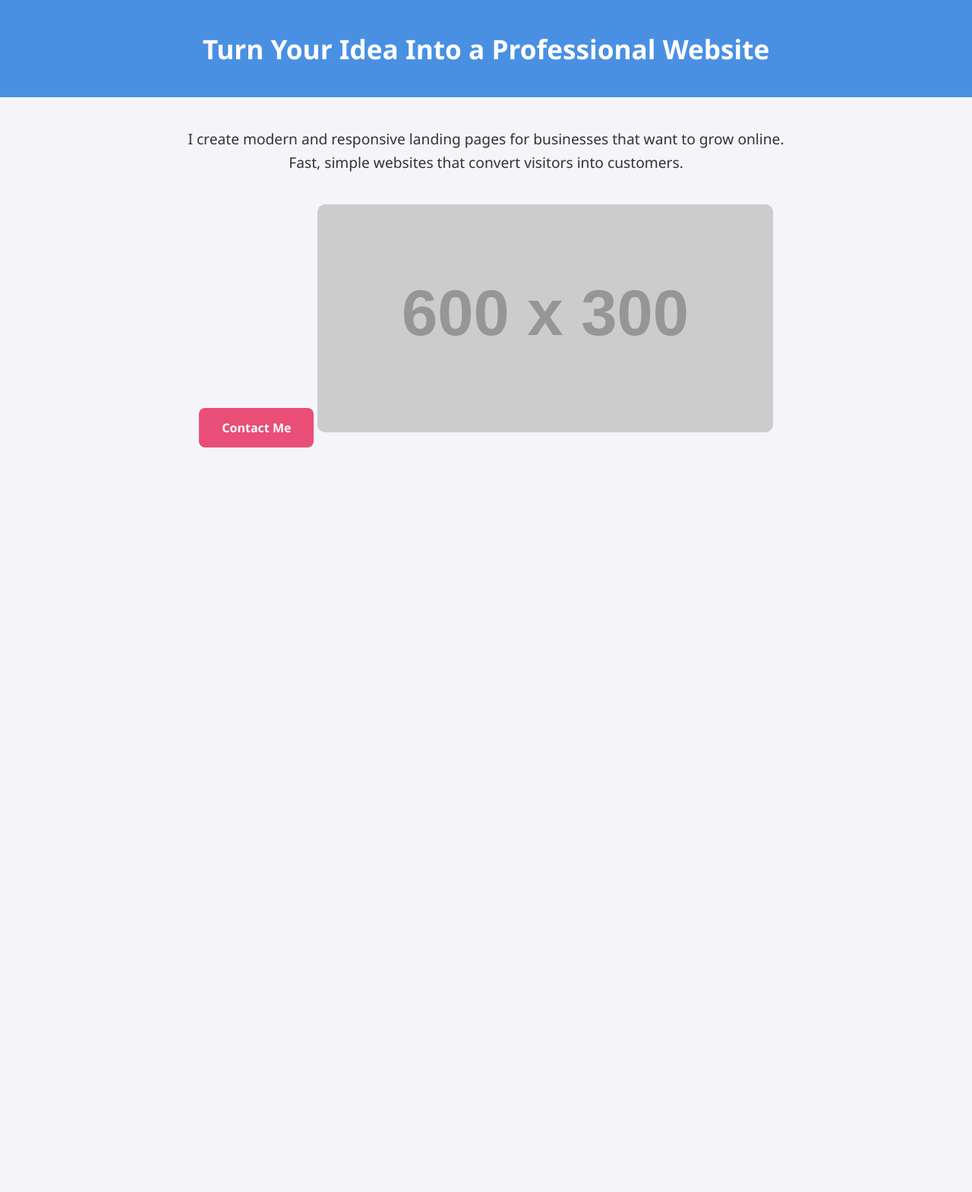
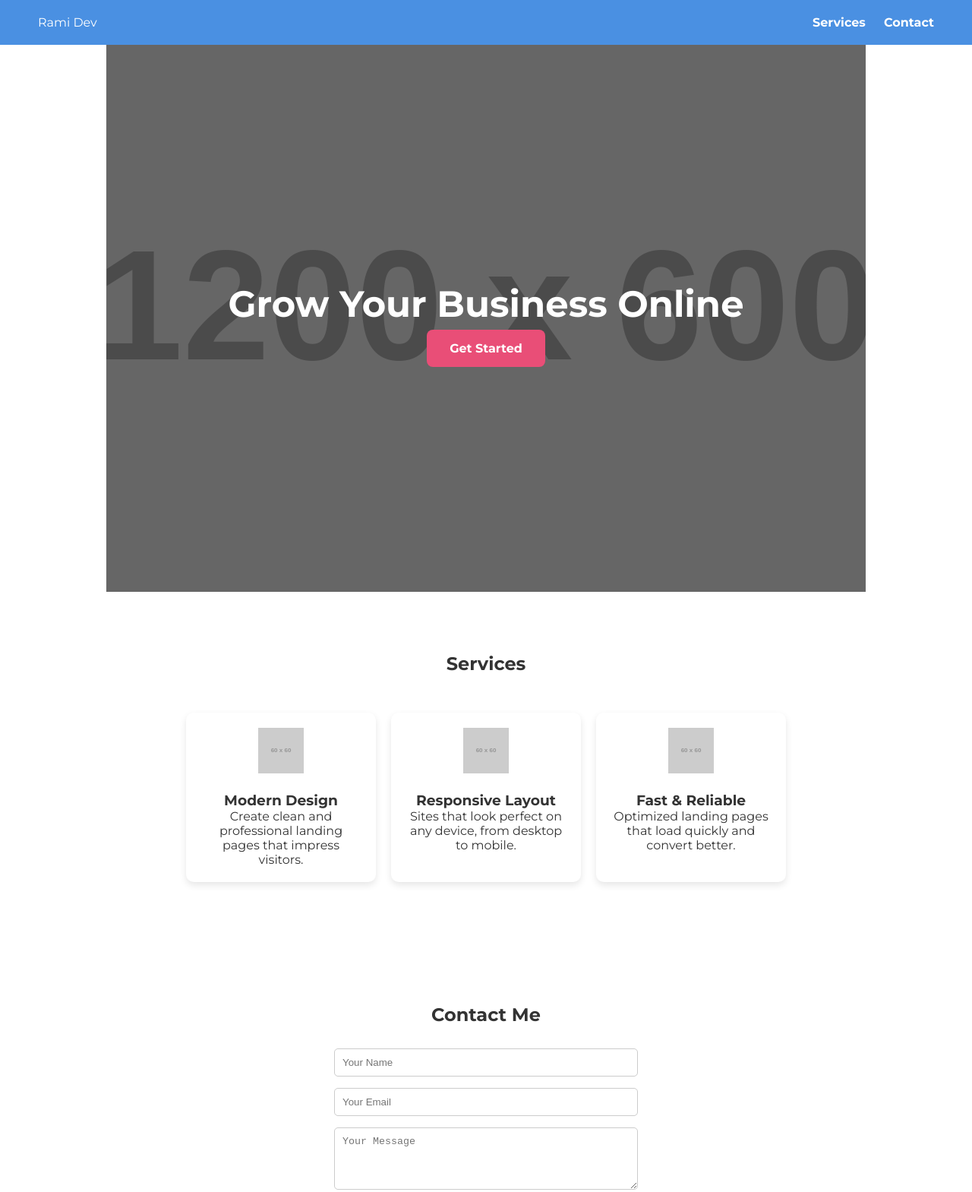
Before and after one commit to RMTechDev/landing-page-01, a plain HTML site: page index.html in a window 1280 px wide. Shown: the top 1569 px of the page at 76% size. Before the commit the page ends 800 px from the top, so only its background shows below. Drawn offline with Linux system fonts and the light colour scheme; placeholder pictures from the web are drawn by us.

Commit message:
Update index.html

```diff
--- a/index.html
+++ b/index.html
@@ -4,67 +4,78 @@
   <meta charset="UTF-8">
   <meta name="viewport" content="width=device-width, initial-scale=1.0">
   <title>Professional Landing Page</title>
+  <link href="https://fonts.googleapis.com/css2?family=Montserrat:wght@400;700&display=swap" rel="stylesheet">
   <style>
-    body {
-      font-family: 'Segoe UI', Tahoma, Geneva, Verdana, sans-serif;
-      margin: 0;
-      padding: 0;
-      background-color: #f4f4f9;
-      color: #333;
-    }
-    header {
-      background-color: #4a90e2;
-      color: white;
-      padding: 40px 20px;
-      text-align: center;
-    }
-    header h1 {
-      margin: 0;
-      font-size: 2.2em;
-    }
-    section {
-      max-width: 800px;
-      margin: 40px auto;
-      padding: 0 20px;
-      text-align: center;
-    }
-    section p {
-      font-size: 1.2em;
-      line-height: 1.6;
-    }
-    .cta-button {
-      display: inline-block;
-      margin-top: 20px;
-      padding: 15px 30px;
-      background-color: #e94e77;
-      color: white;
-      text-decoration: none;
-      border-radius: 8px;
-      font-weight: bold;
-      transition: background 0.3s;
-    }
-    .cta-button:hover {
-      background-color: #d73b61;
-    }
-    img {
-      max-width: 100%;
-      border-radius: 10px;
-      margin-top: 20px;
-    }
+    * { margin: 0; padding: 0; box-sizing: border-box; }
+    body { font-family: 'Montserrat', sans-serif; color: #333; }
+    nav { display: flex; justify-content: space-between; padding: 20px 50px; background: #4a90e2; color: white; position: sticky; top: 0; z-index: 10; }
+    nav a { color: white; text-decoration: none; margin-left: 20px; font-weight: bold; }
+    .hero { height: 90vh; background: linear-gradient(rgba(0,0,0,0.5), rgba(0,0,0,0.5)), url('https://via.placeholder.com/1200x600') center/cover no-repeat; display: flex; justify-content: center; align-items: center; color: white; text-align: center; }
+    .hero h1 { font-size: 3em; margin-bottom: 20px; }
+    .hero a { padding: 15px 30px; background: #e94e77; color: white; text-decoration: none; border-radius: 8px; font-weight: bold; transition: 0.3s; }
+    .hero a:hover { background: #d73b61; }
+    section { padding: 80px 20px; max-width: 1000px; margin: auto; }
+    .services { display: flex; gap: 20px; flex-wrap: wrap; justify-content: center; }
+    .card { background: white; padding: 20px; border-radius: 10px; box-shadow: 0 4px 10px rgba(0,0,0,0.1); width: 250px; text-align: center; }
+    .card img { width: 60px; margin-bottom: 20px; }
+    form { display: flex; flex-direction: column; gap: 15px; max-width: 400px; margin: auto; }
+    input, textarea { padding: 10px; border-radius: 5px; border: 1px solid #ccc; }
+    button { padding: 12px; border: none; border-radius: 8px; background: #4a90e2; color: white; font-weight: bold; cursor: pointer; transition: 0.3s; }
+    button:hover { background: #357ab7; }
+    footer { text-align: center; padding: 20px; background: #f4f4f9; margin-top: 50px; }
   </style>
 </head>
 <body>
 
-  <header>
-    <h1>Turn Your Idea Into a Professional Website</h1>
-  </header>
+  <nav>
+    <div>Rami Dev</div>
+    <div>
+      <a href="#services">Services</a>
+      <a href="#contact">Contact</a>
+    </div>
+  </nav>
 
-  <section>
-    <p>I create modern and responsive landing pages for businesses that want to grow online.
-       Fast, simple websites that convert visitors into customers.</p>
-    <a href="#" class="cta-button">Contact Me</a>
-    <img src="https://via.placeholder.com/600x300" alt="Featured image">
+  <section class="hero">
+    <div>
+      <h1>Grow Your Business Online</h1>
+      <a href="#contact">Get Started</a>
+    </div>
   </section>
+
+  <section id="services">
+    <h2 style="text-align:center; margin-bottom:50px;">Services</h2>
+    <div class="services">
+      <div class="card">
+        <img src="https://via.placeholder.com/60" alt="Design">
+        <h3>Modern Design</h3>
+        <p>Create clean and professional landing pages that impress visitors.</p>
+      </div>
+      <div class="card">
+        <img src="https://via.placeholder.com/60" alt="Responsive">
+        <h3>Responsive Layout</h3>
+        <p>Sites that look perfect on any device, from desktop to mobile.</p>
+      </div>
+      <div class="card">
+        <img src="https://via.placeholder.com/60" alt="Fast">
+        <h3>Fast & Reliable</h3>
+        <p>Optimized landing pages that load quickly and convert better.</p>
+      </div>
+    </div>
+  </section>
+
+  <section id="contact">
+    <h2 style="text-align:center; margin-bottom:30px;">Contact Me</h2>
+    <form>
+      <input type="text" placeholder="Your Name">
+      <input type="email" placeholder="Your Email">
+      <textarea placeholder="Your Message" rows="4"></textarea>
+      <button type="submit">Send Message</button>
+    </form>
+  </section>
+
+  <footer>
+    &copy; 2025 Rami Dev. All rights reserved.
+  </footer>
 
 </body>
 </html>
```
